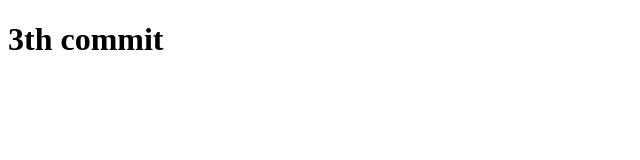
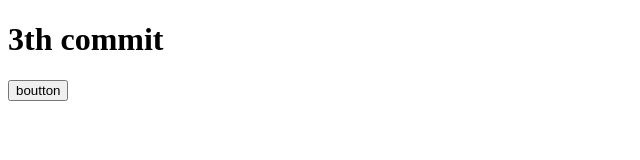
Before and after one commit to KEITA-Mohamed/myapp, a plain HTML site: page index.html in a window 1280 px wide. Shown: the whole page, without its empty margins (0-640 px from the left). Drawn offline with Linux system fonts and the light colour scheme.

Commit message:
2th commit foo

```diff
--- a/index.html
+++ b/index.html
@@ -7,5 +7,6 @@
   </head>
   <body>
     <h1>3th commit</h1>
+    <button>boutton</button>
   </body>
 </html>
```
